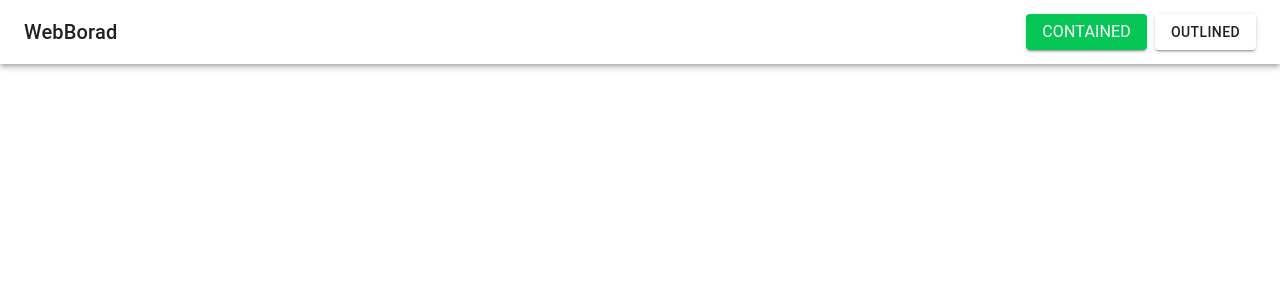
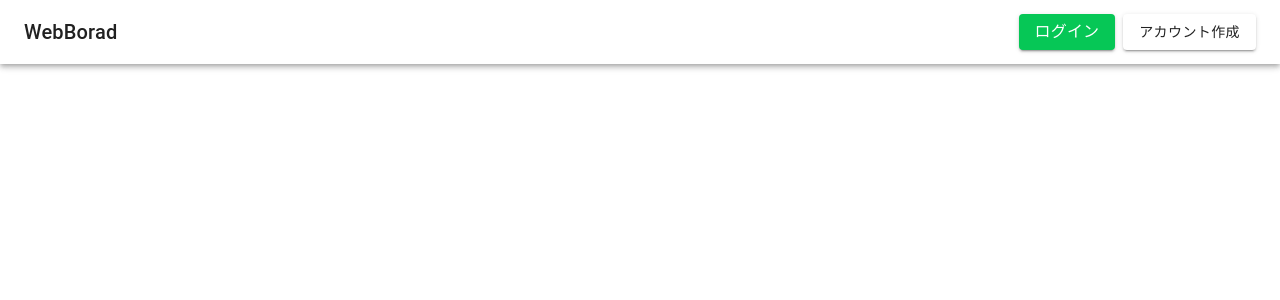
Before and after one commit to naka520/hazimete_mosafrontend, a React (Create React App) app: page / in a window 1280 px wide. Shown: the top 300 px of the page. Built offline with nearby package versions, Linux system fonts and the light colour scheme.

Commit message:
"headerのボタン変更"

```diff
--- a/src/header.tsx
+++ b/src/header.tsx
@@ -35,9 +35,9 @@ export default function ButtonAppBar() {
               sx={{ "& > :not(style) + :not(style)": { marginLeft: "8px" } }}
             >
               <Button variant="contained" color="secondary">
-                <Typography color="primary">Contained</Typography>
+                <Typography color="primary">ログイン</Typography>
               </Button>
-              <Button variant="contained">Outlined</Button>
+              <Button variant="contained">アカウント作成</Button>
             </Box>
           </Toolbar>
         </AppBar>
```
